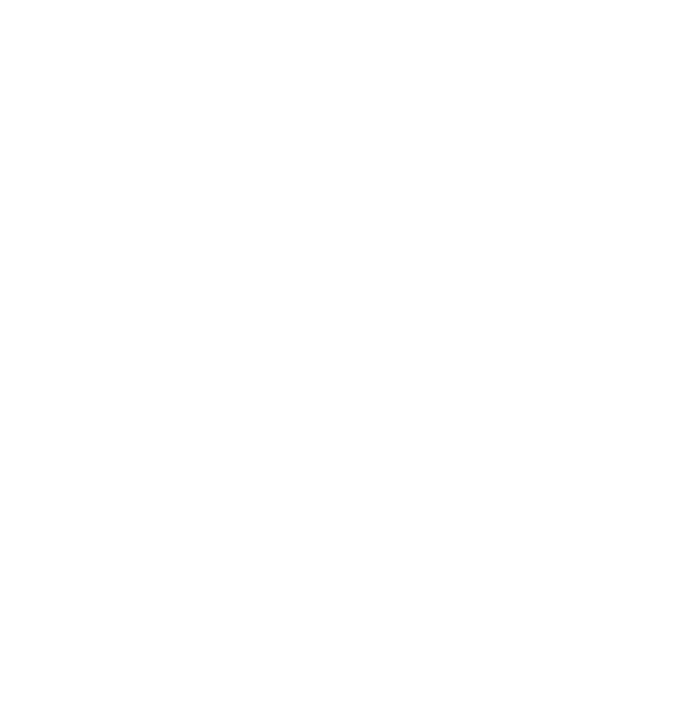
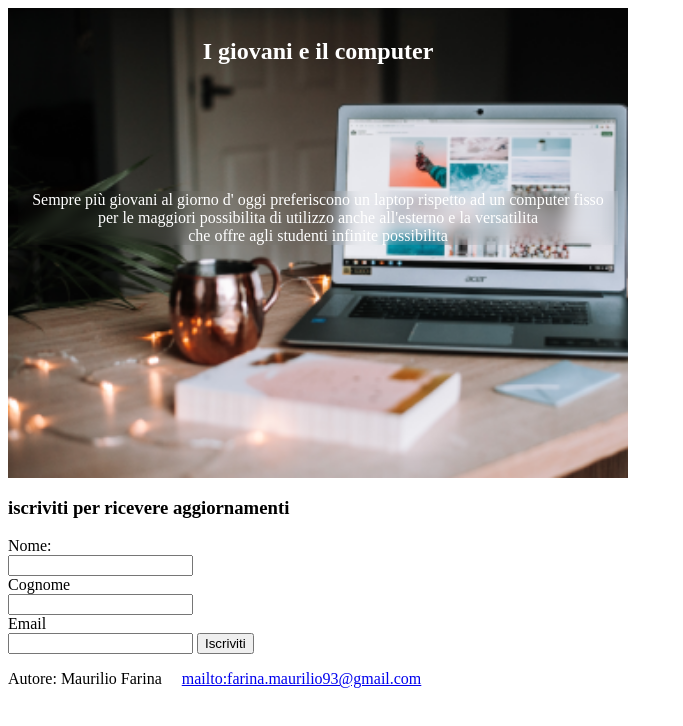
Before and after one commit to Maurilio224/Fullstack11, a plain HTML site: page Create an HTML blog page/start.html in a window 1280 px wide. Shown: the whole page, without its empty margins (0-683 px from the left). Drawn offline with Linux system fonts and the light colour scheme.

Commit message:
Blog exercise complete

```diff
--- a/Create an HTML blog page/start.html
+++ b/Create an HTML blog page/start.html
@@ -1,13 +1,58 @@
 <!DOCTYPE html>
 <html lang="en">
-  <head>
-    <meta charset="UTF-8" />
-    <meta
-      name="viewport"
-      content="width=device-width, user-scalable=no, initial-scale=1.0, maximum-scale=1.0, minimum-scale=1.0"
-    />
-    <meta http-equiv="X-UA-Compatible" content="ie=edge" />
-    <title>HTML Lesson</title>
-  </head>
-  <body></body>
+
+<head>
+  <meta charset="UTF-8" />
+  <meta name="viewport"
+    content="width=device-width, user-scalable=no, initial-scale=1.0, maximum-scale=1.0, minimum-scale=1.0" />
+  <meta http-equiv="X-UA-Compatible" content="ie=edge" />
+  <title>HTML Lesson</title>
+  <style>
+    label {
+      display: block;
+    }
+    article {
+      background-image: url("./assets/laptop.png");
+      background-repeat: no-repeat;
+      background-size: cover;
+      height: 450px;
+      max-width: 600px;
+      padding: 10px;
+      text-align: center;
+    }
+    article * {
+      color: #ffffff
+    }
+    article p {
+backdrop-filter: blur(8px);
+}
+  </style>
+</head>
+
+<body>
+  <article>
+    <h1>I giovani e il computer</h1>
+    <br><br><br><br><br>
+    <p>Sempre più giovani al giorno d' oggi preferiscono un laptop rispetto ad un computer fisso <br>
+      per le maggiori possibilita di utilizzo anche all'esterno e la versatilita <br>
+       che offre agli studenti infinite possibilita </p>
+  </article>
+  <h3>iscriviti per ricevere aggiornamenti</h3>
+  <form>
+    <label for="name">Nome:</label>
+    <input type="text" id="name" name="name">
+    <label for="surname">Cognome</label>
+    <input type="text" id="surname" name="surname">
+    <label for="email">Email</label>
+    <input type="email" id="email" name="email" required>
+    <button type="submit"> Iscriviti</button>
+  </form>
+  <footer>
+    <p>
+      Autore: Maurilio Farina &nbsp; &nbsp;
+      <a href="mailto:farina.maurilio93@gmail.com">mailto:farina.maurilio93@gmail.com</a>
+    </p>
+  </footer>
+</body>
+
 </html>
```
